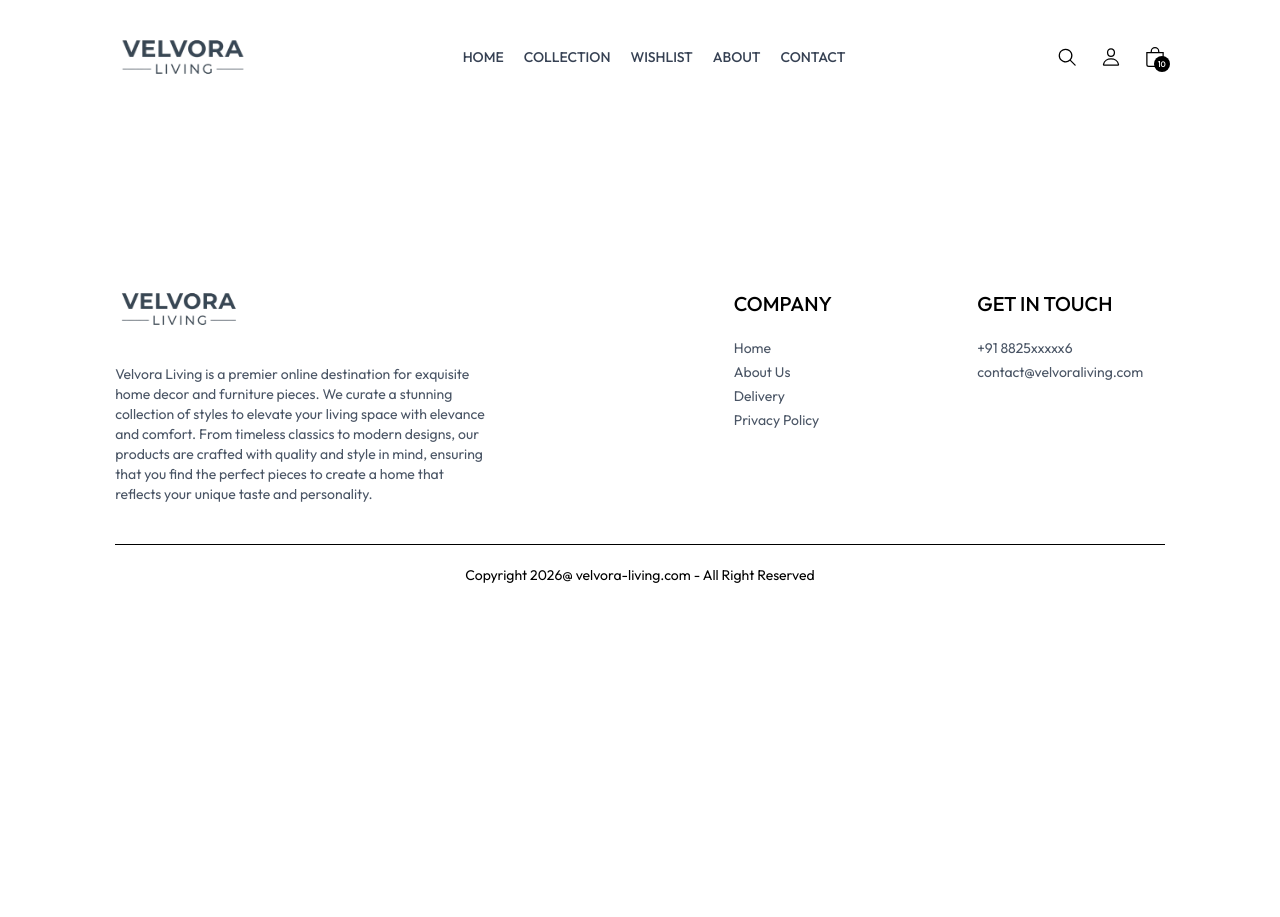
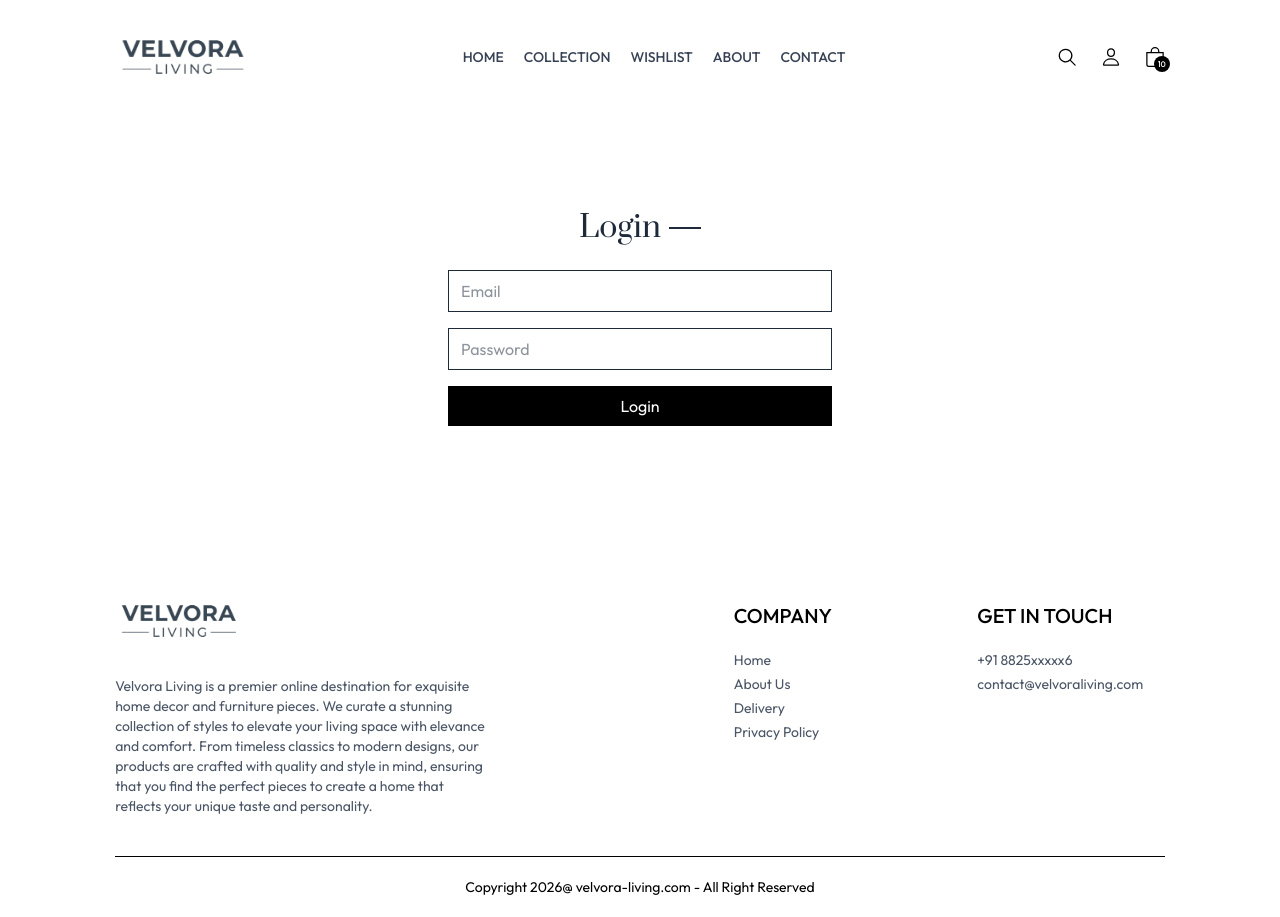
Before and after one commit to thedittya471/Velvora-Living, a React (Vite) app in the folder frontend/: page /login in a window 1280 px wide. Before the commit the page ends 800 px from the top, so only its background shows below. Built offline with nearby package versions, Linux system fonts and the light colour scheme; no server answers.

Commit message:
feat: implement login functionality with token storage and navigation

```diff
--- a/frontend/src/pages/Login.jsx
+++ b/frontend/src/pages/Login.jsx
@@ -1,10 +1,75 @@
-import React from 'react'
+import React, { useContext, useState } from 'react'
+import axios from 'axios'
+import { useNavigate } from 'react-router-dom'
+
 
 const Login = () => {
+
+  const navigate = useNavigate()
+  const [formData, setFormData] = useState({
+    email: '',
+    password: ''
+  })
+
+  const handleChange = (e) => {
+    const { name, value } = e.target
+    setFormData((prev) => ({ ...prev, [name]: value }))
+  }
+
+  const handleSubmit = async (e) => {
+    e.preventDefault()
+
+    try {
+      const payload = {
+        email: formData.email.trim(),
+        password: formData.password.trim()
+      }
+
+      const res = await axios.post('https://velvora-living-backend.vercel.app/api/v1/users/login', payload)
+      const accessToken = res?.data?.data.accessToken
+      const refreshToken = res?.data?.data?.data.refreshToken
+      if (!accessToken) throw new Error('No access token returned')
+
+      localStorage.setItem('token', accessToken)
+      if (refreshToken) localStorage.setItem('refreshToken', refreshToken)
+      navigate('/')
+    } catch (err) {
+      console.error(err?.response?.data?.message || 'Login failed')
+    }
+  }
+
   return (
-    <div>
+    <form onSubmit={handleSubmit} className='flex flex-col items-center w-[90%] sm:max-w-96
+     m-auto mt-14 gap-4 text-gray-800'>
+      <div className='inline-flex items-center gap-2 mb-2 mt-10'>
+        <p className='prata-regular text-3xl'>Login</p>
+        <hr className='border-none h-[1.5px] w-8 bg-gray-800' />
+      </div>
+       <input
+        name='email'
+        type='email'
+        value={formData.email}
+        onChange={handleChange}
+        className='w-full px-3 py-2 border border-gray-800'
+        placeholder='Email'
+        required
+      />
 
-    </div>
+      <input
+        name='password'
+        type='password'
+        value={formData.password}
+        onChange={handleChange}
+        className='w-full px-3 py-2 border border-gray-800'
+        placeholder='Password'
+        required
+      />
+
+      <button
+        type='submit'
+        className='w-full bg-black text-white py-2 disabled:opacity-60'
+      >Login</button>
+    </form>
   )
 }
 
```
